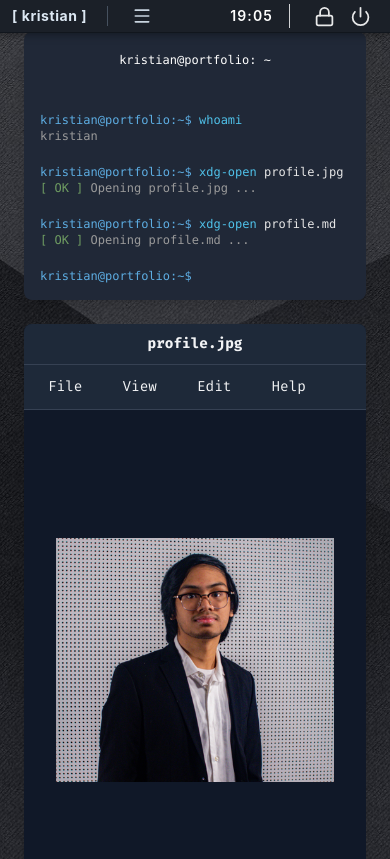
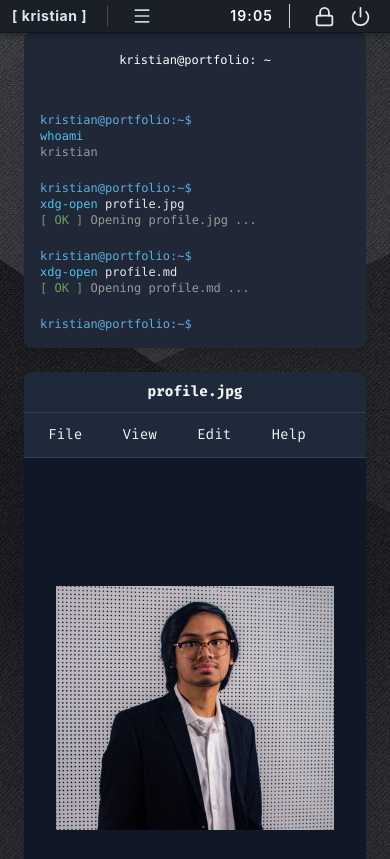
Before and after one commit to KristKross/Kristian-Portfolio, a React (Vite) app in the folder frontend/: page / in a window 390 px wide. Shown: the top 859 px of the page. Built offline with nearby package versions, Linux system fonts and the light colour scheme.

Commit message:
changed terminal inputs to accept ReactNodes only

```diff
--- a/frontend/src/components/apps/Terminal.tsx
+++ b/frontend/src/components/apps/Terminal.tsx
@@ -2,14 +2,9 @@ import { useRef, type ReactNode } from "react";
 import useDraggable from "../../hooks/useDraggable";
 import WindowsControl from "../desktop/WindowControls";
 
-interface TerminalSegment {
-    text: string;
-    className?: string;
-}
-
 interface TerminalLine {
-    input: TerminalSegment[];
-    output?: ReactNode | TerminalSegment[];
+    input: ReactNode;
+    output?: ReactNode;
 }
 
 interface TerminalProps {
@@ -24,28 +19,14 @@ interface TerminalProps {
     onFocus?: () => void;
 }
 
-function isTerminalSegmentArray(
-    output: ReactNode | TerminalSegment[],
-): output is TerminalSegment[] {
-    return (
-        Array.isArray(output) &&
-        output.every(
-            (segment) =>
-                typeof segment === "object" &&
-                segment !== null &&
-                "text" in segment,
-        )
-    );
-}
-
 function Terminal({
     title,
     lines = [],
     prompt = "kristian@portfolio:~$",
     className,
-    initialX = 100,
-    initialY = 100,
-    zIndex = 1,
+    initialX,
+    initialY,
+    zIndex,
     onFocus,
 }: TerminalProps) {
 
@@ -84,6 +65,7 @@ function Terminal({
                 <span className="absolute left-1/2 -translate-x-1/2">
                     {title}
                 </span>
+
                 <div className="ml-auto flex items-center gap-2">
                     <WindowsControl />
                 </div>
@@ -102,30 +84,12 @@ function Terminal({
 
                             <span> </span>
 
-                            {line.input.map((segment, segmentIndex) => (
-                                <span
-                                    key={segmentIndex}
-                                    className={segment.className}
-                                >
-                                    {segment.text}
-                                </span>
-                            ))}
+                            {line.input}
                         </div>
 
                         {line.output && (
                             <div className="terminal-output mb-5">
-                                {isTerminalSegmentArray(line.output)
-                                    ? line.output.map(
-                                          (segment, segmentIndex) => (
-                                              <span
-                                                  key={segmentIndex}
-                                                  className={segment.className}
-                                              >
-                                                  {segment.text}
-                                              </span>
-                                          )
-                                      )
-                                    : line.output}
+                                {line.output}
                             </div>
                         )}
 
--- a/frontend/src/pages/About.tsx
+++ b/frontend/src/pages/About.tsx
@@ -1,7 +1,7 @@
+import { useEffect, useRef, useState } from "react";
 import Terminal from "../components/apps/Terminal";
 import MarkdownViewer from "../components/apps/MarkdownViewer";
 import type { BringToFront, WindowZIndexes } from "../types/window";
-import { useSectionAppearance } from "../hooks/useSectionAppearance";
 
 interface AboutProps {
     windowZIndexes: WindowZIndexes;
@@ -72,7 +72,44 @@ const AboutContent = (
 );
 
 function About({ windowZIndexes, bringToFront }: AboutProps) {
-    const { sectionRef, visible } = useSectionAppearance([300, 1000]);
+    const sectionRef = useRef<HTMLElement>(null);
+
+    const [showTerminal, setShowTerminal] = useState(false);
+    const [showMarkdown, setShowMarkdown] = useState(false);
+
+    useEffect(() => {
+        const section = sectionRef.current;
+
+        if (!section) return;
+
+        const observer = new IntersectionObserver(
+            ([entry]) => {
+                if (!entry.isIntersecting) return;
+
+                const terminalTimer = setTimeout(() => {
+                    setShowTerminal(true);
+                }, 300);
+
+                const markdownTimer = setTimeout(() => {
+                    setShowMarkdown(true);
+                }, 1000);
+
+                observer.disconnect();
+
+                return () => {
+                    clearTimeout(terminalTimer);
+                    clearTimeout(markdownTimer);
+                };
+            },
+            {
+                threshold: 0.2,
+            }
+        );
+
+        observer.observe(section);
+
+        return () => observer.disconnect();
+    }, []);
 
     return (
         <section
@@ -80,21 +117,21 @@ function About({ windowZIndexes, bringToFront }: AboutProps) {
             id="about"
             className="relative mt-8 flex flex-col items-center justify-center gap-6 px-2 min-h-screen"
         >
-            {visible[0] && (
+            {showTerminal && (
                 <Terminal
                     title="kristian@portfolio: ~"
                     lines={[
                         {
-                            input: [
-                                {
-                                    text: "xdg-open",
-                                    className: "text-xs sm:text-sm md:text-base text-[#4FC1E9]",
-                                },
-                                {
-                                    text: " about.md",
-                                    className: "text-xs sm:text-sm md:text-base text-white",
-                                },
-                            ],
+                            input: (
+                                <div className="text-xs sm:text-sm md:text-base">
+                                    <span className="text-[#4FC1E9]">
+                                        xdg-open
+                                    </span>
+                                    <span className="text-white">
+                                        {" "}about.md
+                                    </span>
+                                </div>
+                            ),
                             output: (
                                 <div className="mb-5 text-[#9A9A9A]">
                                     <span className="text-[#6F9D62]">
@@ -102,7 +139,7 @@ function About({ windowZIndexes, bringToFront }: AboutProps) {
                                     </span>{" "}
                                     Opening about.md ...
                                 </div>
-                            )
+                            ),
                         },
                     ]}
                     prompt="kristian@portfolio:~$"
@@ -114,7 +151,7 @@ function About({ windowZIndexes, bringToFront }: AboutProps) {
                 />
             )}
 
-            {visible[1] && (
+            {showMarkdown && (
                 <MarkdownViewer
                     title="about.md"
                     initialX={700}
--- a/frontend/src/pages/Contact.tsx
+++ b/frontend/src/pages/Contact.tsx
@@ -4,7 +4,6 @@ import Mail from "../components/apps/Mail"
 import Linkedin from "../components/content/Linkedin"
 import Github from "../components/content/Github"
 import type { BringToFront, WindowZIndexes } from "../types/window"
-import { useSectionAppearance } from "../hooks/useSectionAppearance"
 
 interface ContactProps {
     windowZIndexes: WindowZIndexes
@@ -28,8 +27,6 @@ function Contact({
         github: false,
         linkedin: false,
     })
-
-    const { sectionRef, visible } = useSectionAppearance([300, 1000])
 
     useEffect(() => {
         const mediaQuery = window.matchMedia("(min-width: 1024px)")
@@ -69,21 +66,18 @@ function Contact({
 
     return (
         <section
-            ref={sectionRef}
             id="contact"
             className="relative flex min-h-screen flex-col items-center justify-center gap-6 px-2 lg:mt-0 lg:block"
         >
-            {visible[0] && (
             <Terminal
                 title="kristian@portfolio: ~"
                 lines={[
                     {
-                            input: [
-                                {
-                                    text: "./contact",
-                                    className: "text-white"
-                                },
-                            ],
+                        input: (
+                            <div className="text-white">
+                                ./contact
+                            </div>
+                        ),
                         output: (
                             <div className="mb-5 text-[#9A9A9A]">
                                 <span className="text-[#6F9D62]">
@@ -91,23 +85,28 @@ function Contact({
                                 </span>{" "}
                                 Ready to connect ...
                             </div>
-                            )
+                        ),
                     },
                     {
-                            input: [
-                                {
-                                    text: "ls",
-                                    className: "text-white",
-                                },
-                            ],
+                        input: (
+                            <div className="text-white">
+                                ls
+                            </div>
+                        ),
                         output: (
                             <div className="space-y-1">
                                 <div className="flex flex-wrap gap-x-6 gap-y-1">
                                     <button
                                         type="button"
                                         disabled={opened.mail}
-                                            onClick={() => openWindow("mail", onOpenmail)}
-                                            className={opened.mail ? "cursor-default text-[#6B7280]" : "cursor-pointer text-[#4FC1E9] transition-colors hover:text-white hover:underline"}
+                                        onClick={() =>
+                                            openWindow("mail", onOpenmail)
+                                        }
+                                        className={
+                                            opened.mail
+                                                ? "cursor-default text-[#6B7280]"
+                                                : "cursor-pointer text-[#4FC1E9] transition-colors hover:text-white hover:underline"
+                                        }
                                     >
                                         email
                                     </button>
@@ -115,8 +114,14 @@ function Contact({
                                     <button
                                         type="button"
                                         disabled={opened.github}
-                                            onClick={() => openWindow("github", onOpenGithub)}
-                                            className={opened.github ? "cursor-default text-[#6B7280]" : "cursor-pointer text-[#4FC1E9] transition-colors hover:text-white hover:underline"}
+                                        onClick={() =>
+                                            openWindow("github", onOpenGithub)
+                                        }
+                                        className={
+                                            opened.github
+                                                ? "cursor-default text-[#6B7280]"
+                                                : "cursor-pointer text-[#4FC1E9] transition-colors hover:text-white hover:underline"
+                                        }
                                     >
                                         github
                                     </button>
@@ -124,29 +129,39 @@ function Contact({
                                     <button
                                         type="button"
                                         disabled={opened.linkedin}
-                                            onClick={() => openWindow("linkedin", onOpenLinkedin)}
-                                            className={opened.linkedin ? "cursor-default text-[#6B7280]" : "cursor-pointer text-[#4FC1E9] transition-colors hover:text-white hover:underline"}
+                                        onClick={() =>
+                                            openWindow("linkedin", onOpenLinkedin)
+                                        }
+                                        className={
+                                            opened.linkedin
+                                                ? "cursor-default text-[#6B7280]"
+                                                : "cursor-pointer text-[#4FC1E9] transition-colors hover:text-white hover:underline"
+                                        }
                                     >
                                         linkedin
                                     </button>
                                 </div>
                             </div>
                         ),
-                        }
+                    },
                 ]}
                 prompt="kristian@portfolio:~$"
                 zIndex={windowZIndexes.contactTerminal}
                 onFocus={() => bringToFront("contactTerminal")}
             />
-            )}
 
-            {visible[1] && opened.mail && (
+            {opened.mail && (
                 <Mail
                     initialX={700}
                     initialY={280}
                     zIndex={windowZIndexes.mail}
                     onFocus={() => bringToFront("mail")}
-                    onClose={() => setOpened((previous) => ({ ...previous, mail: false }))}
+                    onClose={() =>
+                        setOpened((previous) => ({
+                            ...previous,
+                            mail: false,
+                        }))
+                    }
                     className="max-w-[900px]"
                 />
             )}
@@ -157,7 +172,12 @@ function Contact({
                     initialY={40}
                     zIndex={windowZIndexes.linkedin}
                     onFocus={() => bringToFront("linkedin")}
-                    onClose={() => setOpened((previous) => ({ ...previous, linkedin: false }))}
+                    onClose={() =>
+                        setOpened((previous) => ({
+                            ...previous,
+                            linkedin: false,
+                        }))
+                    }
                 />
             )}
 
@@ -167,7 +187,12 @@ function Contact({
                     initialY={40}
                     zIndex={windowZIndexes.github}
                     onFocus={() => bringToFront("github")}
-                    onClose={() => setOpened((previous) => ({ ...previous, github: false }))}
+                    onClose={() =>
+                        setOpened((previous) => ({
+                            ...previous,
+                            github: false,
+                        }))
+                    }
                 />
             )}
         </section>
--- a/frontend/src/pages/Landing.tsx
+++ b/frontend/src/pages/Landing.tsx
@@ -4,7 +4,6 @@ import ImageViewer from '../components/apps/ImageViewer'
 import MarkdownViewer from '../components/apps/MarkdownViewer'
 import ProfileImage from "../assets/profile-image.png"
 import type { BringToFront, WindowZIndexes } from '../types/window'
-import { useSectionAppearance } from '../hooks/useSectionAppearance'
 
 interface LandingProps {
     windowZIndexes: WindowZIndexes
@@ -97,18 +96,42 @@ function ScrollPrompt() {
 }
 
 function Landing({ windowZIndexes, bringToFront }: LandingProps) {
-    const { sectionRef, visible } = useSectionAppearance(
-        [300, 1000, 1700, 2300],
-        0.2
-    )
+    const [showTerminal, setShowTerminal] = useState(false)
+    const [showImageViewer, setShowImageViewer] = useState(false)
+    const [showMarkdownViewer, setShowMarkdownViewer] = useState(false)
+    const [showScrollPrompt, setShowScrollPrompt] = useState(false)
+
+    useEffect(() => {
+        const terminalTimer = setTimeout(() => {
+            setShowTerminal(true)
+        }, 300)
+
+        const imageTimer = setTimeout(() => {
+            setShowImageViewer(true)
+        }, 1000)
+
+        const markdownTimer = setTimeout(() => {
+            setShowMarkdownViewer(true)
+        }, 1700)
+
+        const scrollTimer = setTimeout(() => {
+            setShowScrollPrompt(true)
+        }, 2300)
+
+        return () => {
+            clearTimeout(terminalTimer)
+            clearTimeout(imageTimer)
+            clearTimeout(markdownTimer)
+            clearTimeout(scrollTimer)
+        }
+    }, [])
 
     return (
         <section
-            ref={sectionRef}
             id="landing"
             className="relative mt-8 flex flex-col items-center justify-center gap-6 px-2 lg:min-h-[calc(100vh-20px)]"
         >
-            {visible[0] && (
+            {showTerminal && (
                 <Terminal
                     title="kristian@portfolio: ~"
                     initialX={900}
@@ -117,30 +140,28 @@ function Landing({ windowZIndexes, bringToFront }: LandingProps) {
                     onFocus={() => bringToFront('landingTerminal')}
                     lines={[
                         {
-                            input: [
-                                {
-                                    text: "whoami",
-                                    className: "text-[#4FC1E9]",
-                                },
-                            ],
-                            output: [
-                                {
-                                    text: "kristian",
-                                    className: "text-[#9A9A9A]",
-                                },
-                            ],
+                            input: (
+                                <div className="text-[#4FC1E9]">
+                                    whoami
+                                </div>
+                            ),
+                            output: (
+                                <div className="mb-5 text-[#9A9A9A]">
+                                    kristian
+                                </div>
+                            ),
                         },
                         {
-                            input: [
-                                {
-                                    text: "xdg-open",
-                                    className: "text-[#4FC1E9]",
-                                },
-                                {
-                                    text: " profile.jpg",
-                                    className: "text-[#E6E6E6]",
-                                },
-                            ],
+                            input: (
+                                <div>
+                                    <span className="text-[#4FC1E9]">
+                                        xdg-open
+                                    </span>{" "}
+                                    <span className="text-[#E6E6E6]">
+                                        profile.jpg
+                                    </span>
+                                </div>
+                            ),
                             output: (
                                 <div className="mb-5 text-[#9A9A9A]">
                                     <span className="text-[#6F9D62]">
@@ -148,19 +169,19 @@ function Landing({ windowZIndexes, bringToFront }: LandingProps) {
                                     </span>{" "}
                                     Opening profile.jpg ...
                                 </div>
-                            )
+                            ),
                         },
                         {
-                            input: [
-                                {
-                                    text: "xdg-open",
-                                    className: "text-[#4FC1E9]",
-                                },
-                                {
-                                    text: " profile.md",
-                                    className:"text-[#E6E6E6]",
-                                },
-                            ],
+                            input: (
+                                <div>
+                                    <span className="text-[#4FC1E9]">
+                                        xdg-open
+                                    </span>{" "}
+                                    <span className="text-[#E6E6E6]">
+                                        profile.md
+                                    </span>
+                                </div>
+                            ),
                             output: (
                                 <div className="mb-5 text-[#9A9A9A]">
                                     <span className="text-[#6F9D62]">
@@ -168,14 +189,14 @@ function Landing({ windowZIndexes, bringToFront }: LandingProps) {
                                     </span>{" "}
                                     Opening profile.md ...
                                 </div>
-                            )
+                            ),
                         },
                     ]}
                     prompt="kristian@portfolio:~$"
                 />
             )}
 
-            {visible[1] && (
+            {showImageViewer && (
                 <ImageViewer
                     initialX={140}
                     initialY={70}
@@ -186,7 +207,7 @@ function Landing({ windowZIndexes, bringToFront }: LandingProps) {
                 />
             )}
 
-            {visible[2] && (
+            {showMarkdownViewer && (
                 <MarkdownViewer
                     title="profile.md"
                     initialX={700}
@@ -198,7 +219,7 @@ function Landing({ windowZIndexes, bringToFront }: LandingProps) {
                 />
             )}
 
-            {visible[3] && <ScrollPrompt />}
+            {showScrollPrompt && <ScrollPrompt />}
         </section>
     )
 }
```
Also changed, not shown: frontend/src/pages/Projects.tsx (+4 -4 lines), frontend/src/pages/Skills.tsx (+4 -4 lines). Lines whose indentation alone changed are shown as unchanged.
